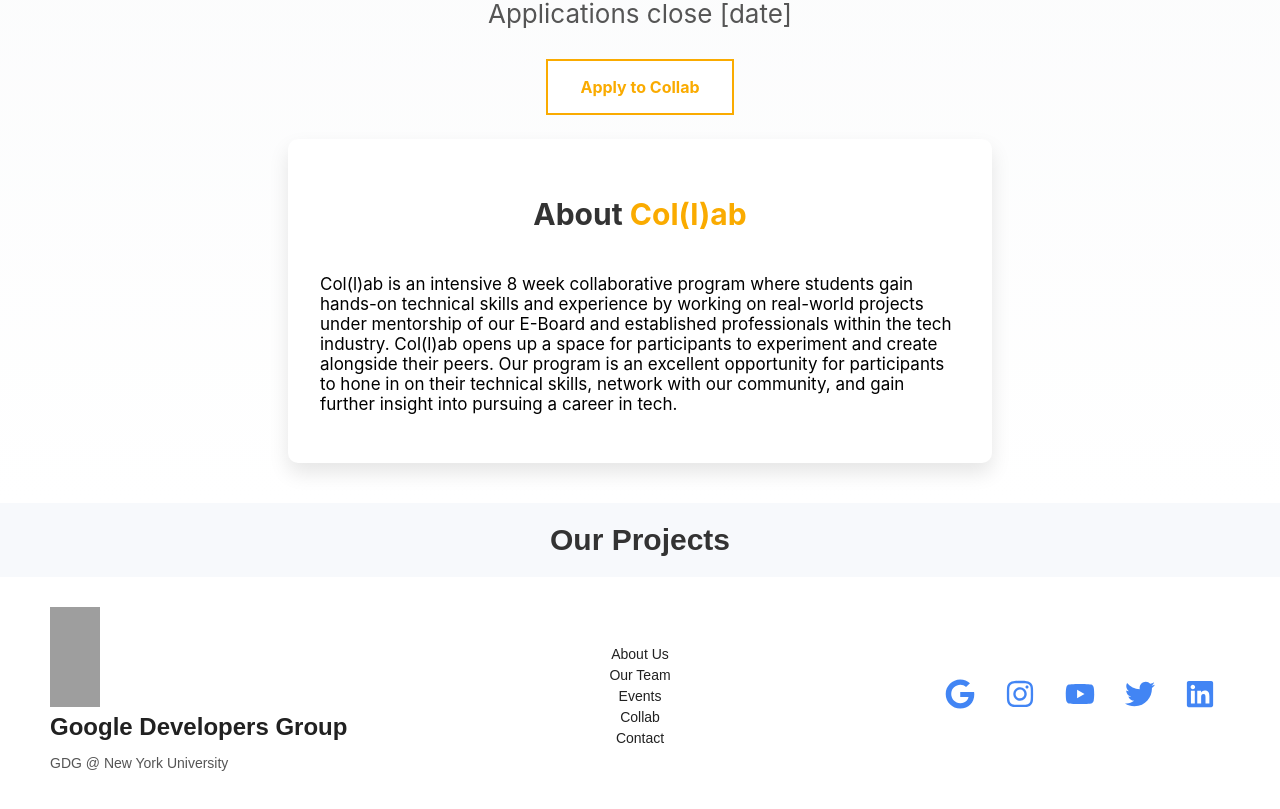
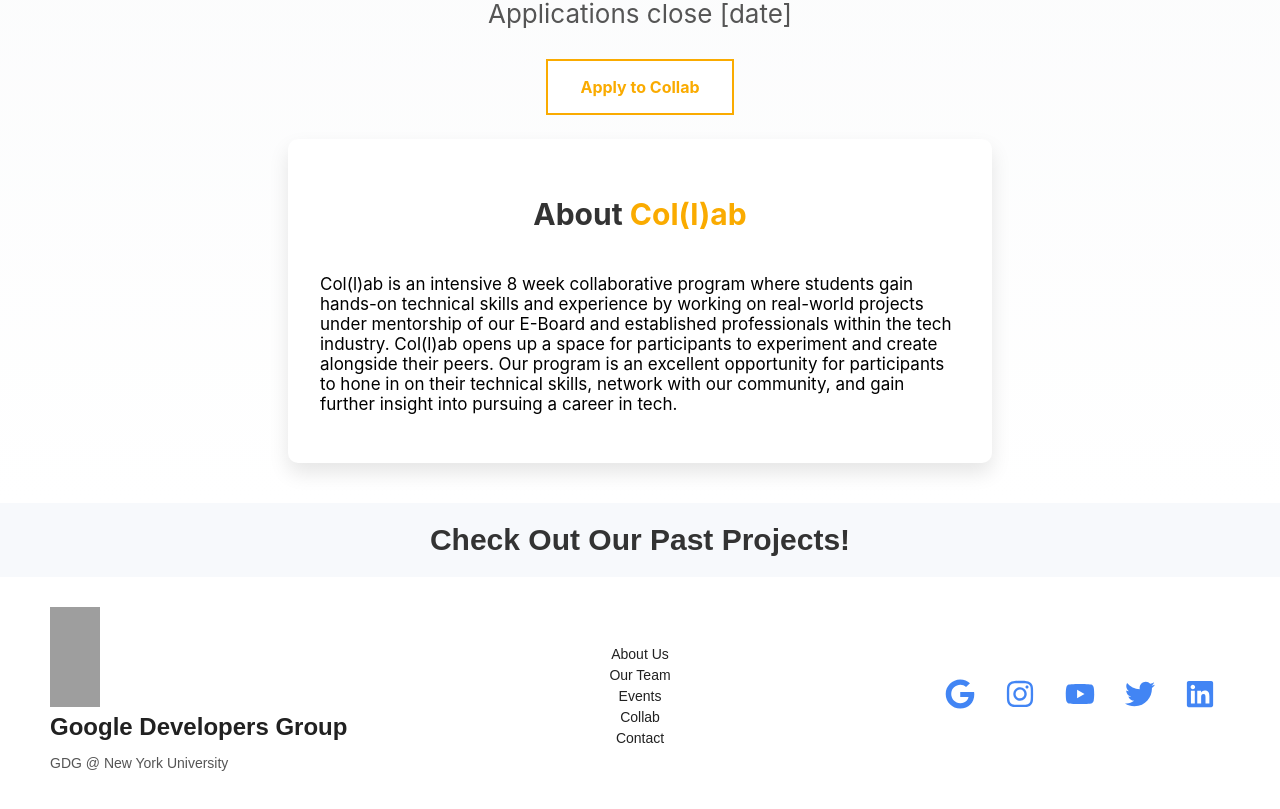
Before and after one commit to BAMOEQ/GDG_Website, a React (Create React App) app in the folder frontend/: page /collab in a window 1280 px wide. Shown: the part 634-1443 px from the top of the page. Built offline with nearby package versions, Linux system fonts and the light colour scheme; grey boxes are pictures that could not be loaded.

Commit message:
updating collab ui

```diff
--- a/frontend/src/components/Collab/Collab.js
+++ b/frontend/src/components/Collab/Collab.js
@@ -34,7 +34,7 @@ function Collab(){
             </div>
 
             <div className="projects">
-                <h1 style={{color: '#333',fontSize: '30px'}}> Our Projects</h1>
+                <h1 style={{color: '#333',fontSize: '30px'}}> Check Out Our Past Projects! </h1>
             </div>
         </div>
     );
```
